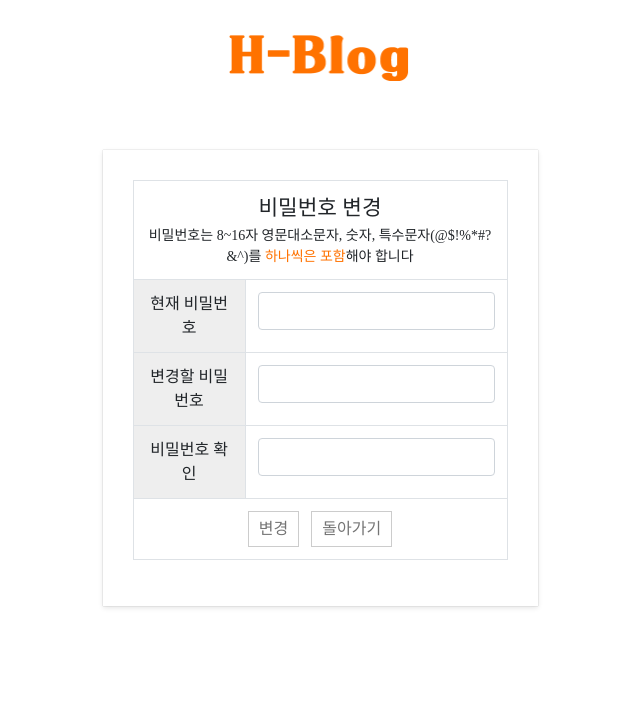
After one commit to pr0ve98/javaclassJ4, a Java web app: template src/main/webapp/WEB-INF/user/userPwdEdit.jsp in a window 1280 px wide. The commit adds this page. Shown: the top 705 px of the page, without its empty margins (320-960 px from the left). Run offline with Tomcat 11, a stand-in JSP engine, Linux system fonts and the light colour scheme; the template is opened without the code that fills it, so the values that code supplies are empty; some web fonts are replaced.

Commit message:
20240522 프로젝트

```diff
--- a/src/main/java/user/UserLogoutCommand.java
+++ b/src/main/java/user/UserLogoutCommand.java
@@ -17,7 +17,7 @@ public class UserLogoutCommand implements UserInterface {
 		session.invalidate();
 
 		request.setAttribute("title", "로그아웃");
-		request.setAttribute("message", nickName+"님 로그아웃 되셨습니다.");
+		request.setAttribute("message", "<span style='color:#ff7200'>"+nickName+"</span>님 로그아웃 되셨습니다.");
 		request.setAttribute("url", "Main");
 
 	}
--- /dev/null
+++ b/src/main/webapp/WEB-INF/user/userPwdEdit.jsp
@@ -0,0 +1,92 @@
+<%@ page language="java" contentType="text/html; charset=UTF-8"
+	pageEncoding="UTF-8"%>
+<%@ taglib uri="http://java.sun.com/jsp/jstl/core" prefix="c"%>
+<c:set var="ctp" value="${pageContext.request.contextPath}" />
+<!DOCTYPE html>
+<html>
+<head>
+<meta charset="UTF-8">
+<meta name="viewport" content="width=device-width, initial-scale=1.0">
+<title>에이치로그 비밀번호 변경</title>
+<link rel="icon" type="image/x-icon" href="${ctp}/images/favicon.ico">
+<%@ include file="/include/bs4.jsp"%>
+<link href="https://cdnjs.cloudflare.com/ajax/libs/font-awesome/6.5.0/css/all.min.css" rel="stylesheet">
+<%@ include file="/include/maincss.jsp"%>
+<%@ include file="/include/editcss.jsp"%>
+<script>
+	'use strict';
+
+</script>
+</head>
+<body class="body-layout">
+	<div class="menu-title">
+		<a class="navbar-brand" href="${ctp}/Main"><img src="${ctp}/images/logo.png" alt="logo" style="width: 200px;"></a>
+	</div>
+	<div class="main-content">
+		<div class="container-fluid">
+			<div class="content-list">
+				<form name="editPwdForm" method="post" action="UserPwdEditOk.u">
+					<table class="table table-bordered text-center">
+						<tr>
+							<td colspan="2" class="table-content">
+								<div style="font-size:16pt;">비밀번호 변경</div>
+								<div class="font-light" style="font-size:14px;">비밀번호는 8~16자 영문대소문자, 숫자, 특수문자(@$!%*#?&^)를
+								<span style="color:#ff7200;">하나씩은 포함</span>해야 합니다</div>
+							</td>
+						</tr>
+						<tr>
+							<td class="table-label">현재 비밀번호</td>
+							<td class="table-content">
+								<input type="password" name="pwdNow" id="pwdNow" class="form-control"/>
+							</td>
+						</tr>
+						<tr>
+							<td class="table-label">변경할 비밀번호</td>
+							<td class="table-content">
+								<input type="password" name="pwd" id="pwd" class="form-control"/>
+							</td>
+						</tr>
+						<tr>
+							<td class="table-label">비밀번호 확인</td>
+							<td class="table-content">
+								<input type="password" name="pwdCheck" id="pwdCheck" class="form-control"/>
+							</td>
+						</tr>
+						<tr>
+							<td colspan="2" class="table-content">
+								<input type="button" value="변경" onclick="pwdEditCheck()" class="proBtn mr-2"/>
+								<input type="button" value="돌아가기" class="proBtn" onclick="location.href='UserEdit.u';"/>
+							</td>
+						</tr>
+					</table>
+					<input type="hidden" name="mid" id="mid" value="${sMid}" />
+				</form>
+			</div>
+		</div>
+	</div>
+<!-- The Modal -->
+  <div class="modal fade" id="myModal">
+    <div class="modal-dialog modal-dialog-centered">
+      <div class="modal-content">
+
+        <!-- Modal Header -->
+        <div class="modal-header">
+          <h4 class="modal-title" id="modalTitle"></h4>
+          <button type="button" class="close" data-dismiss="modal">&times;</button>
+        </div>
+
+        <!-- Modal body -->
+        <div class="modal-body">
+          <div id="modalText"></div>
+        </div>
+
+        <!-- Modal footer -->
+        <div class="modal-footer">
+          <button type="button" class="btn btn-secondary btn-gray" data-dismiss="modal">닫기</button>
+        </div>
+
+      </div>
+    </div>
+  </div>
+</body>
+</html>
--- a/src/main/webapp/include/editcss.jsp
+++ b/src/main/webapp/include/editcss.jsp
@@ -17,6 +17,7 @@
 	}
 	.table-label{
 		width: 30%;
+		vertical-align: middle!important;
 		background-color: #eee;
 	}
 	.table-content{
@@ -28,6 +29,7 @@
 	.user-profile img {
 		width: 100px;
 		height: 100px;
+		cursor: default;
 	}
 	.proBtn {
 		padding: 5px 10px;
```
Also changed, not shown: src/main/java/user/UserController.java (+8 -0 lines), src/main/java/user/UserDAO.java (+19 -0 lines), src/main/java/user/UserEditOkCommand.java (added, +33 -0 lines), src/main/webapp/WEB-INF/user/userEdit.jsp (+52 -2 lines).
